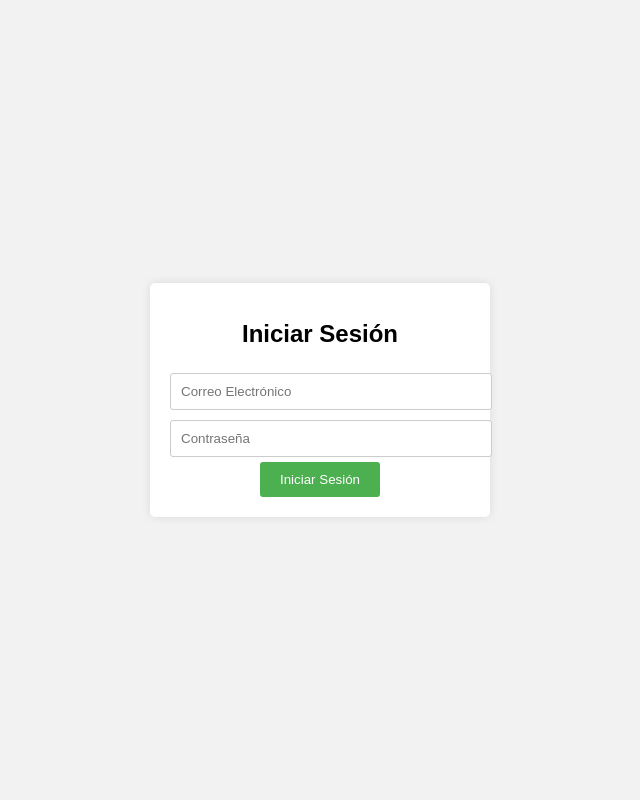
After one commit to B4ZU27/Dogeaway_ingSoft, a Django app: template main_app/templates/Login.html in a window 1280 px wide. The commit adds this page. Shown: the whole page, without its empty margins (320-960 px from the left). Run offline with Django 4.2, Linux system fonts and the light colour scheme; the template is opened without the code that fills it, so the values that code supplies are empty; parts of the project's set-up code (start-up, migrations or seed data) failed here and were passed over.

Commit message:
vistas y formularios
Una manita de gato a los modelos de usuario esperando para agregar hacer mas cambios

```diff
--- a/main_app/models.py
+++ b/main_app/models.py
@@ -6,11 +6,13 @@ from django.db import models
 
 class Usuario(models.Model):
     nombre = models.CharField(max_length=100)
+    apellido = models.CharField(max_length=100)
+    correo = models.EmailField(max_length=100)
     contrasena = models.CharField(max_length=100)
     fotografia = models.ImageField(upload_to='usuarios/', null=True, blank=True)
     telefono = models.CharField(max_length=20)
     fecha_de_nacimiento = models.DateField()
-    ubicacion = models.CharField(max_length=100)
+    direccion = models.CharField(max_length=100)
 
     def __str__(self):
         usuario_data = {
@@ -18,7 +20,7 @@ class Usuario(models.Model):
             "contrasena": self.contrasena,
             "telefono": self.telefono,
             "fecha_de_nacimiento": self.fecha_de_nacimiento,
-            "ubicacion": self.ubicacion
+            "direccion": self.direccion
         }
         return json.dumps(usuario_data, indent=2)
 
--- /dev/null
+++ b/main_app/templates/Login.html
@@ -0,0 +1,62 @@
+<!DOCTYPE html>
+<html lang="en">
+<head>
+    <meta charset="UTF-8">
+    <meta name="viewport" content="width=device-width, initial-scale=1.0">
+    <title>Iniciar Sesión</title>
+    <style>
+        body {
+            font-family: Arial, sans-serif;
+            background-color: #f2f2f2;
+            display: flex;
+            justify-content: center;
+            align-items: center;
+            height: 100vh;
+            margin: 0;
+        }
+
+        form {
+            background-color: #ffffff;
+            border-radius: 5px;
+            box-shadow: 0px 0px 10px rgba(0, 0, 0, 0.1);
+            padding: 20px;
+            max-width: 300px;
+            text-align: center;
+        }
+
+        h1 {
+            font-size: 24px;
+            margin-bottom: 20px;
+        }
+
+        input[type="text"], input[type="password"] {
+            width: 100%;
+            padding: 10px;
+            margin: 5px 0;
+            border: 1px solid #ccc;
+            border-radius: 3px;
+        }
+
+        input[type="submit"] {
+            background-color: #4CAF50;
+            color: white;
+            padding: 10px 20px;
+            border: none;
+            border-radius: 3px;
+            cursor: pointer;
+        }
+
+        input[type="submit"]:hover {
+            background-color: #45a049;
+        }
+    </style>
+</head>
+<body>
+    <form action="validar_login.php" method="post">
+        <h1>Iniciar Sesión</h1>
+        <input type="text" name="correo" placeholder="Correo Electrónico" required>
+        <input type="password" name="contrasena" placeholder="Contraseña" required>
+        <input type="submit" value="Iniciar Sesión">
+    </form>
+</body>
+</html>
```
Also changed, not shown: main_app/forms.py (added, +17 -0 lines), main_app/templates/Signup.html (added, +17 -0 lines), main_app/templates/index.html (+17 -2 lines), main_app/templates/registroMascota.html (added, +17 -0 lines), main_app/views.py (+22 -1 lines), 1 other file.
